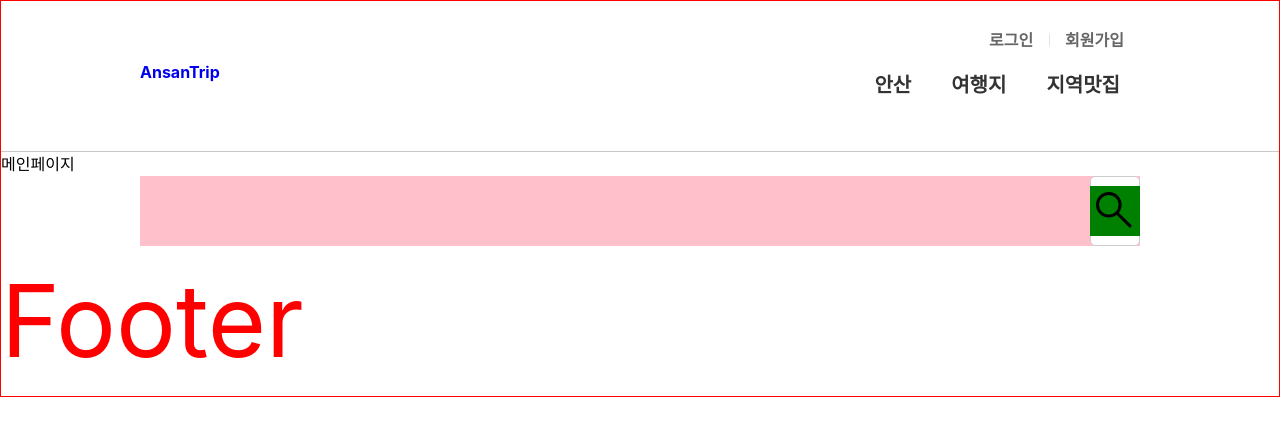
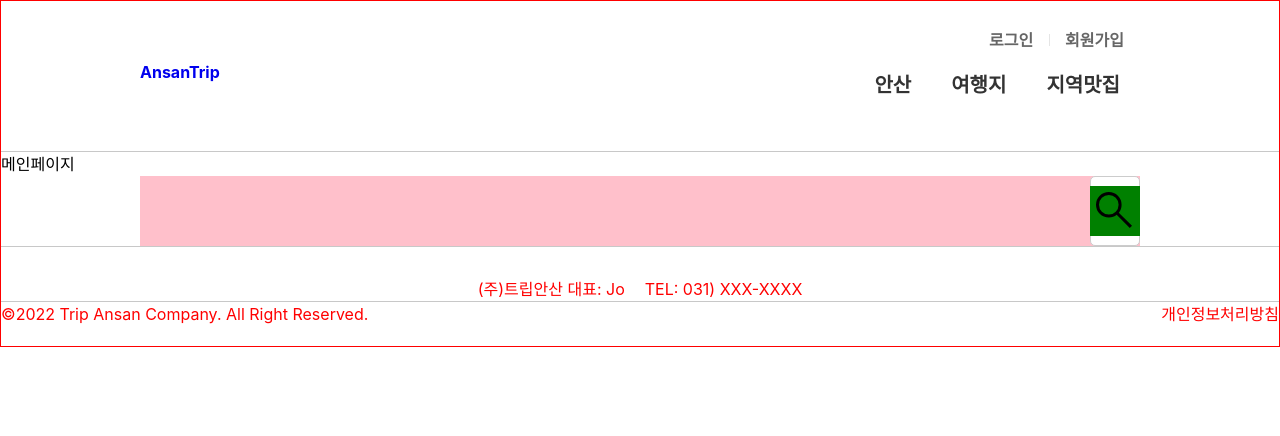
Before and after one commit to Seong1-Jo/p01-ansan, a React (Create React App) app: page / in a window 1280 px wide. Shown: the top 436 px of the page. Built offline with nearby package versions, Linux system fonts and the light colour scheme.

Commit message:
style: Add Footer Layout
Basic Footer Element Layout Add

```diff
--- a/src/components/Footer/Footer.tsx
+++ b/src/components/Footer/Footer.tsx
@@ -2,12 +2,54 @@ import React from 'react';
 import styled from 'styled-components';
 
 const Container = styled.div`
+  /* background-color: #272727; */
+  border-top: 1px solid #c8c8c8;
   color: red;
-  font-size: 100px;
+  font-size: 16px;
+`;
+const FootInner = styled.div`
+  padding: 10px 0 20px 0;
+`;
+const FootInfo = styled.div`
+  margin-top: 20px;
+  text-align: center;
+`;
+const InfoSpan = styled.span`
+  margin-right: 20px;
+  &:last-child {
+    margin-right: 0;
+  }
+`;
+const FootSecondMenu = styled.div`
+  display: flex;
+  justify-content: space-between;
+  border-top: 1px solid #c8c8c8; //나중에 겹치는 코드 줄이기!
 `;
 
+const FootCopyright = styled.div``;
+const FootPrivacy = styled.div``;
+
 function Footer() {
-  return <Container>Footer</Container>;
+  const copyrightYear: number = new Date().getFullYear();
+
+  return (
+    <Container>
+      <FootInner>
+        <FootInfo>
+          <InfoSpan>(주)트립안산 대표: Jo</InfoSpan>
+          <InfoSpan>TEL: 031) XXX-XXXX</InfoSpan>
+        </FootInfo>
+        <FootSecondMenu>
+          <FootCopyright>
+            &copy;
+            {copyrightYear}
+            <span> Trip Ansan Company. All Right Reserved.</span>
+          </FootCopyright>
+          <FootPrivacy>개인정보처리방침</FootPrivacy>
+        </FootSecondMenu>
+      </FootInner>
+    </Container>
+  );
 }
 
 export default Footer;
```
